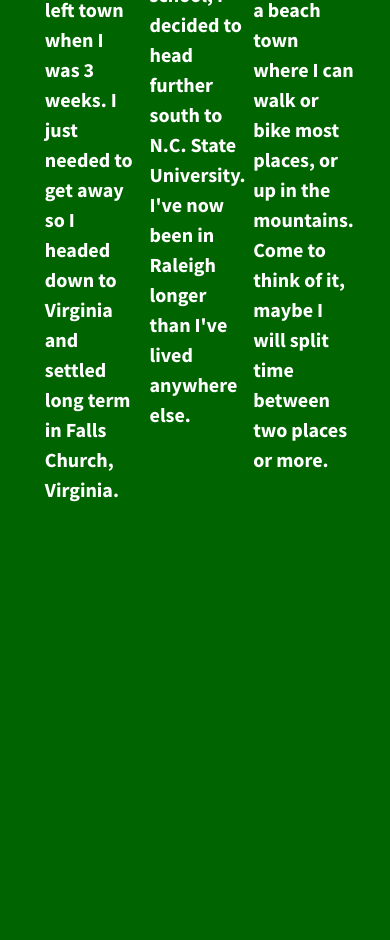
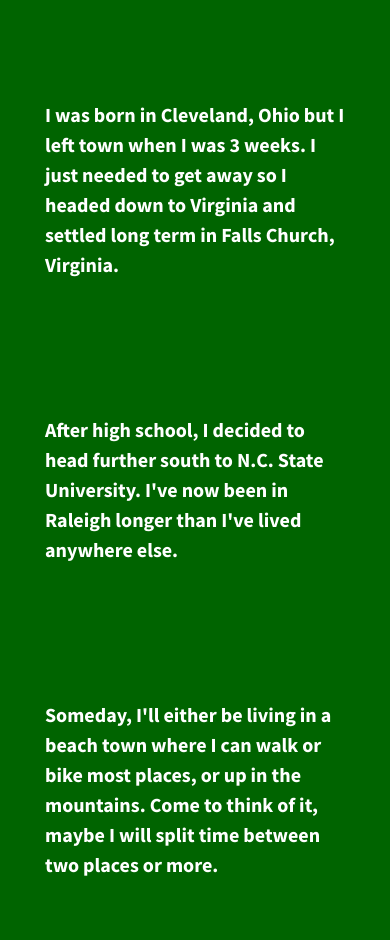
Before and after one commit to shershey1976/backtoflexbox, a plain HTML site: page 07.01-206-divs-flexbox-starter/index.html in a window 390 px wide. Drawn offline with nearby package versions, Linux system fonts and the light colour scheme.

Commit message:
added media screen rules

```diff
--- a/07.01-206-divs-flexbox-starter/css/main.css
+++ b/07.01-206-divs-flexbox-starter/css/main.css
@@ -112,6 +112,7 @@ body {
   /*add display:flex and set justify-content to space-between*/
   font-weight: 700;
   display: flex;
+  flex-flow: row;
   justify-content: space-between;
   align-items: center;
 
@@ -134,6 +135,14 @@ body {
 
 
 
+@media screen  and (max-width:1199px) {
+    .flex-container {flex-flow: column;}
+
+    .flex-items {
+        width: auto;
+    }
+
+}
 
 /* ==========================================================================
    Helper classes
```
